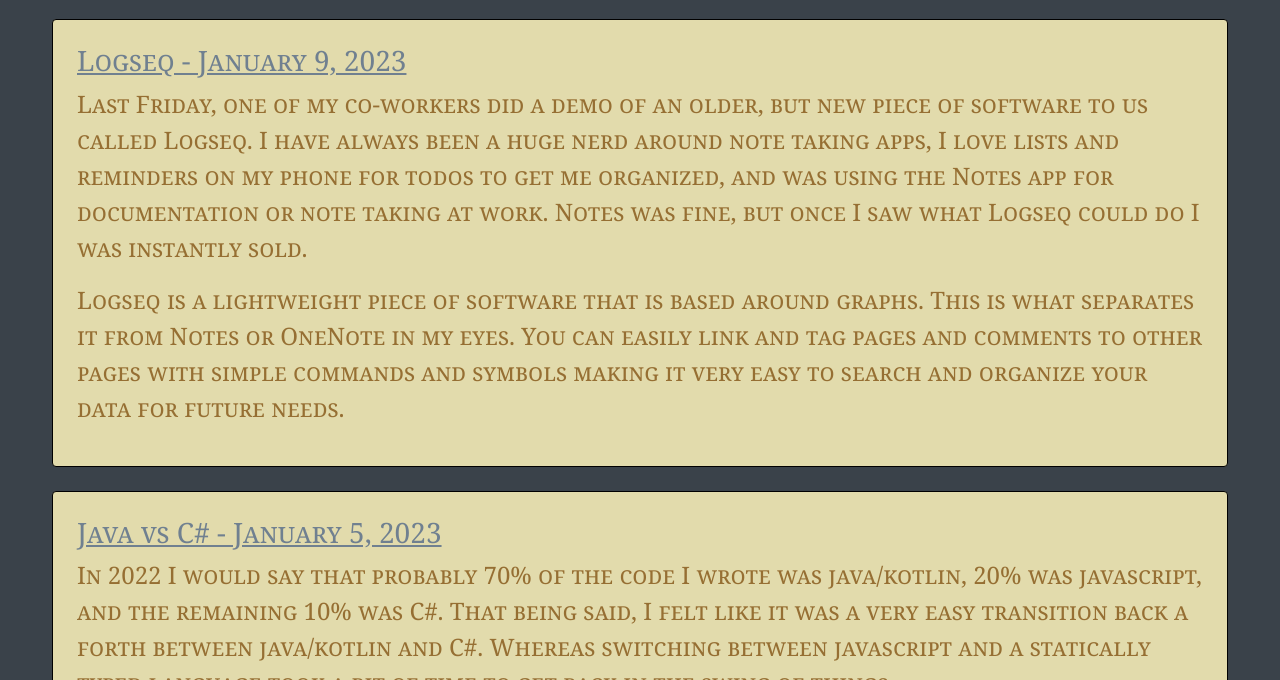
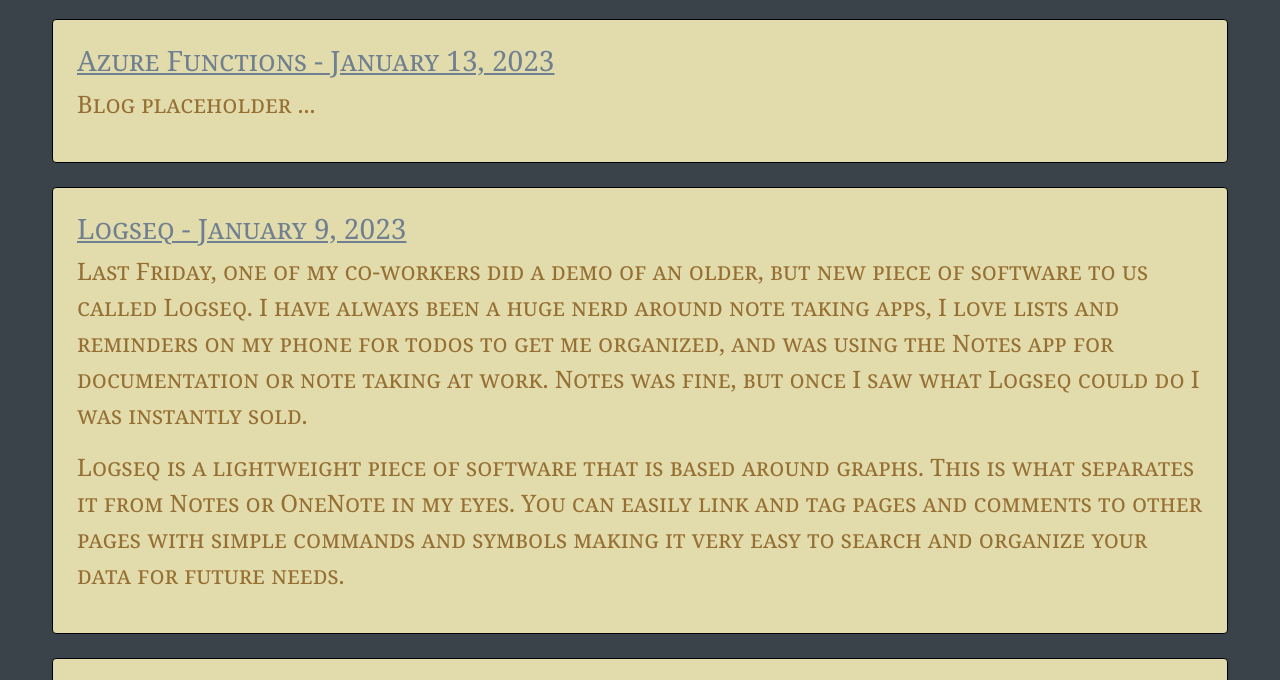
Before and after one commit to jamesjdougherty/dough-dev, a website: page index.html in a window 1280 px wide. Shown: the part 115-795 px from the top of the page. Drawn offline with nearby package versions, Linux system fonts and the light colour scheme; no server answers.

Commit message:
Azure functions blog post

```diff
--- a/index.html
+++ b/index.html
@@ -18,6 +18,13 @@
     <div id="app" style="padding: 5px">{{ message }}</div>
 
     <h1 class="comp-title">DOUGH Dev Details</h1>
+
+    <div class="card">
+      <h3>Azure Functions - January 13, 2023</h3>
+      <p>
+        Blog placeholder ...
+      </p>
+    </div>
 
     <div class="card">
       <h3>Logseq - January 9, 2023</h3>
```
